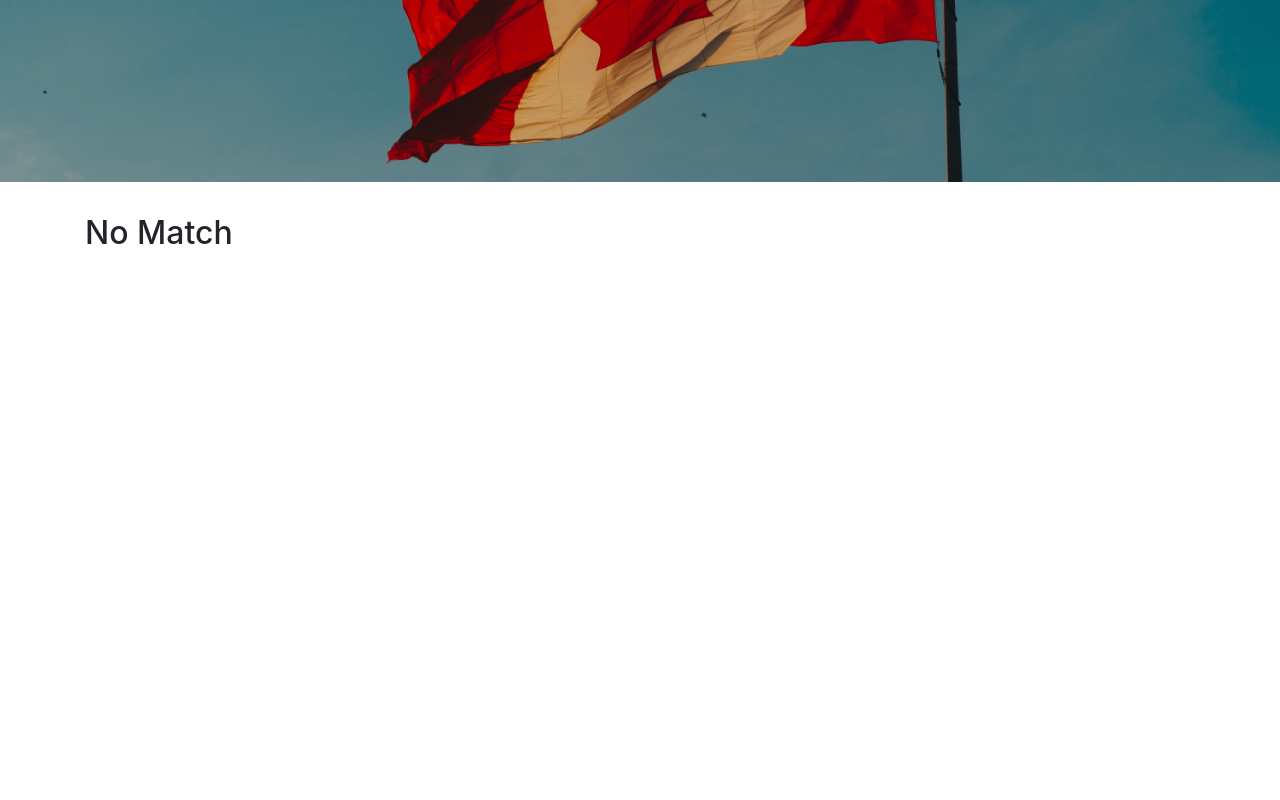
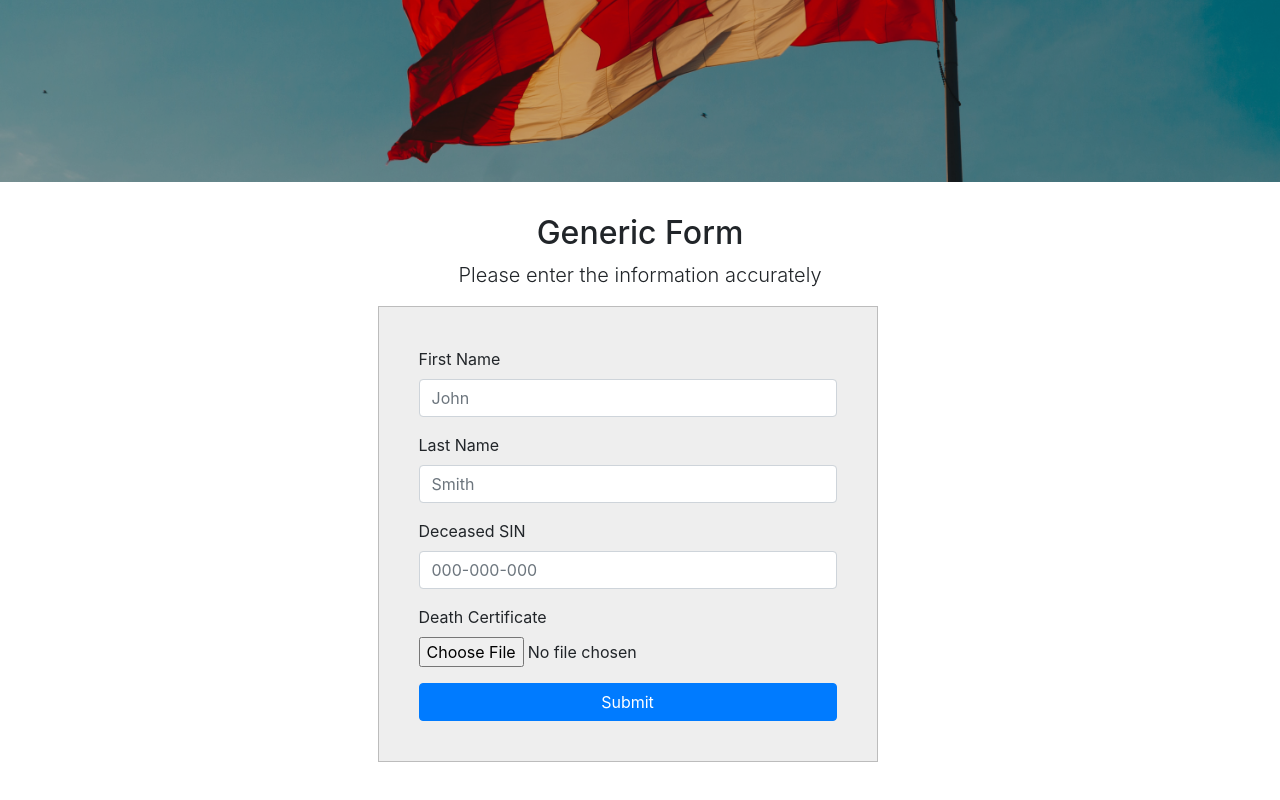
Before and after one commit to sara-sabr/poc-blockchain-example-client, a React (Create React App) app: page /find in a window 1280 px wide. Shown: the part 274-1074 px from the top of the page. Before the commit the page ends 800 px from the top, so only its background shows below. Built offline with nearby package versions, Linux system fonts and the light colour scheme.

Commit message:
Added new page

```diff
--- a/src/App.js
+++ b/src/App.js
@@ -2,6 +2,7 @@ import React, { Component } from 'react';
 import { BrowserRouter as Router, Route, Switch } from 'react-router-dom';
 import { Home } from './Home';
 import { Form } from './Form';
+import { Find } from './Find';
 import { Records } from './Records';
 import { NoMatch } from './NoMatch';
 import { Layout } from './components/Layout';
@@ -20,6 +21,7 @@ class App extends Component {
       <Route exact path="/" component={Home} />
       <Route path="/form" component={Form} />
       <Route path="/records" component={Records} />
+      <Route path="/find" component={Find} />
       <Route component={NoMatch} />
     </Switch>
     </Router>
--- /dev/null
+++ b/src/Find.js
@@ -0,0 +1,22 @@
+import React from 'react'
+import { Input } from './components/Input';
+import { Container, Row, Col } from 'react-bootstrap';
+import styled from 'styled-components';
+
+const Styles = styled.div`
+    .formBody {
+        padding-bottom: 50px;
+        }
+`;
+
+export const Find = () => (
+        <Styles>
+        <Container className="formBody" fluid>
+        <h2 className="text-center">Generic Form</h2>
+        <p className="lead text-center"> Please enter the information accurately</p>
+            <Row>
+            <Col md={{ span: 6, offset: 3 }}><Input/></Col>
+            </Row>
+        </Container>
+        </Styles>
+    )
```
